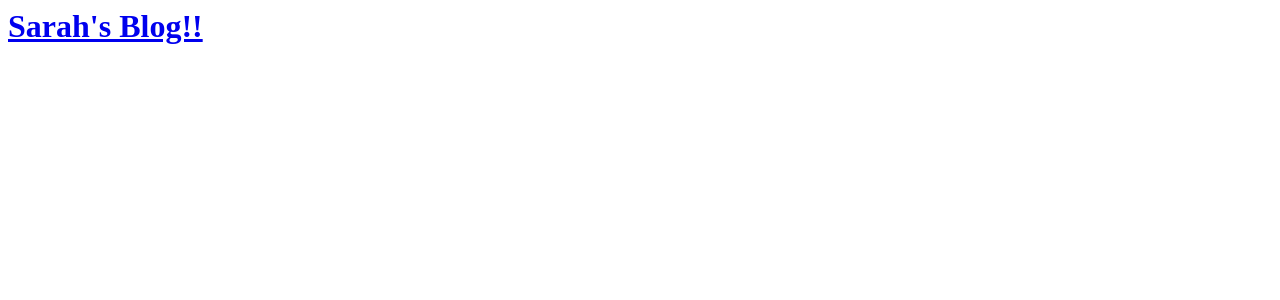
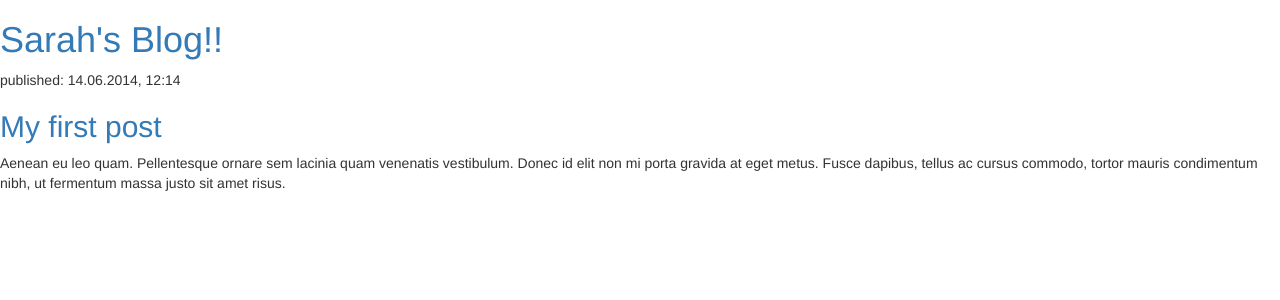
Before and after one commit to FromSarahsBench/my-first-blog, a Django app: page / in a window 1280 px wide. Shown: the top 300 px of the page. Run offline with Django 3.2, Linux system fonts and the light colour scheme; data that the repository does not hold is empty; some libraries are stand-ins or nearby versions.

Commit message:
Modified templates to display posts from database.

```diff
--- a/blog/templates/blog/post_list.html
+++ b/blog/templates/blog/post_list.html
@@ -1,10 +1,13 @@
 
 <html>
     <head>
+      <link rel="stylesheet" href="//maxcdn.bootstrapcdn.com/bootstrap/3.2.0/css/bootstrap.min.css">
+      <link rel="stylesheet" href="//maxcdn.bootstrapcdn.com/bootstrap/3.2.0/css/bootstrap-theme.min.css">
         <title>Sarah Wrote a Website</title>
     </head>
     <body>
       <div>
+<div>
   <h1><a href="/">Sarah's Blog!!</a></h1>
 </div>
 
@@ -16,5 +19,11 @@
   </div>
 {% endfor %}
 
+  <div>
+      <p>published: 14.06.2014, 12:14</p>
+      <h2><a href="">My first post</a></h2>
+      <p>Aenean eu leo quam. Pellentesque ornare sem lacinia quam venenatis vestibulum. Donec id elit non mi porta gravida at eget metus. Fusce dapibus, tellus ac cursus commodo, tortor mauris condimentum nibh, ut fermentum massa justo sit amet risus.</p>
+  </div>
+
     </body>
 </html>
--- a/blog/views.py
+++ b/blog/views.py
@@ -5,4 +5,4 @@ from .models import Post
 
 def post_list(request):
     posts = Post.objects.filter(published_date__lte=timezone.now()).order_by('published_date')
-    return render(request, 'blog/post_list.html', {'post': posts})
+    return render(request, 'blog/post_list.html', {'posts': posts})
```
